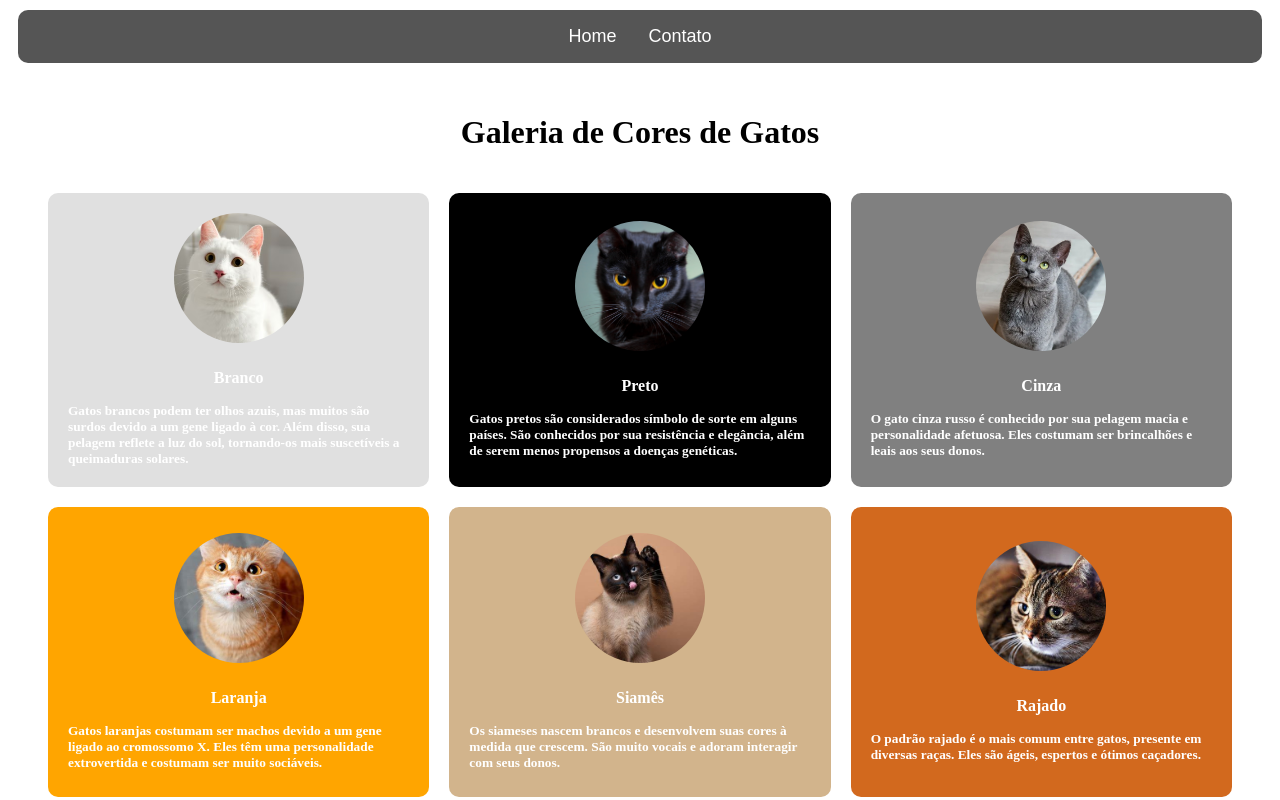
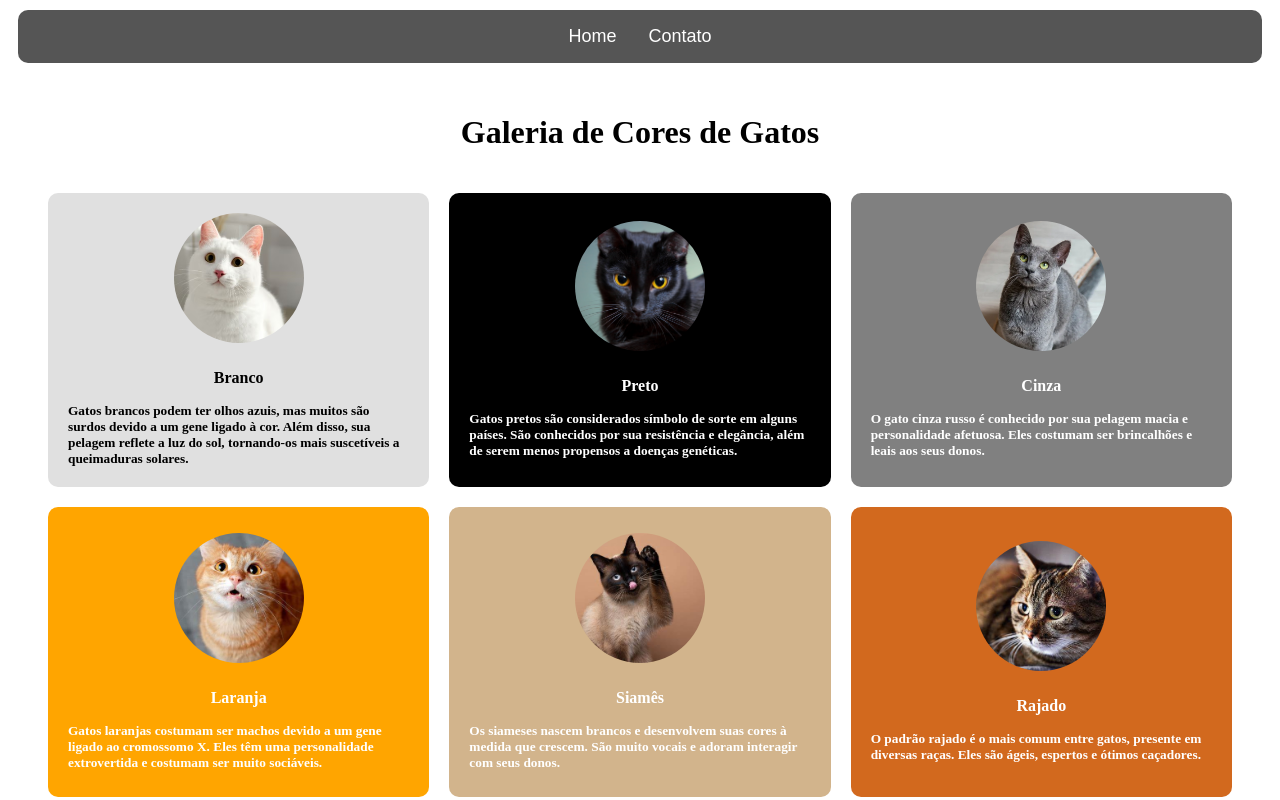
Before and after one commit to manudiass03/manudiass03.github.io, a SvelteKit app: page / in a window 1280 px wide. Shown: the top 800 px of the page. Built offline with nearby package versions, Linux system fonts and the light colour scheme.

Commit message:
escrita preta

```diff
--- a/src/routes/+page.svelte
+++ b/src/routes/+page.svelte
@@ -2,15 +2,15 @@
     import { onMount } from 'svelte';
     let page = 'home';
     let colors = [
-        { name: 'Branco', fact: 'Gatos brancos podem ter olhos azuis, mas muitos são surdos devido a um gene ligado à cor. Além disso, sua pelagem reflete a luz do sol, tornando-os mais suscetíveis a queimaduras solares.', color: '#E0E0E0', image: 'branco.jpg' },
-        { name: 'Preto', fact: 'Gatos pretos são considerados símbolo de sorte em alguns países. São conhecidos por sua resistência e elegância, além de serem menos propensos a doenças genéticas.', color: '#000000', image: 'preto.jpg' },
-        { name: 'Cinza', fact: 'O gato cinza russo é conhecido por sua pelagem macia e personalidade afetuosa. Eles costumam ser brincalhões e leais aos seus donos.', color: '#808080', image: 'cinza.jpg' },
-        { name: 'Laranja', fact: 'Gatos laranjas costumam ser machos devido a um gene ligado ao cromossomo X. Eles têm uma personalidade extrovertida e costumam ser muito sociáveis.', color: '#FFA500', image: 'laranja.jpg' },
-        { name: 'Siamês', fact: 'Os siameses nascem brancos e desenvolvem suas cores à medida que crescem. São muito vocais e adoram interagir com seus donos.', color: '#D2B48C', image: 'siames.jpg' },
-        { name: 'Rajado', fact: 'O padrão rajado é o mais comum entre gatos, presente em diversas raças. Eles são ágeis, espertos e ótimos caçadores.', color: '#D2691E', image: 'rajado.jpg' },
-        { name: 'Calico', fact: 'Gatos calicos são quase sempre fêmeas devido à combinação genética das cores. Sua pelagem única os torna muito desejados por amantes de gatos.', color: '#FFCC00', image: 'calico.jpg' },
-        { name: 'Chocolate', fact: 'Gatos chocolate são raros e geralmente pertencem à raça Havana Brown. São conhecidos por sua personalidade afetuosa e lealdade.', color: '#5C3317', image: 'chocolate.jpg' },
-        { name: 'Frajola', fact: 'Os gatos Frajola possuem a clássica coloração preta e branca e são conhecidos por serem brincalhões e amigáveis. Seu padrão de cores é popular em diversas raças.', color: '#000000', image: 'frajola.jpg' }
+        { name: 'Branco', fact: 'Gatos brancos podem ter olhos azuis, mas muitos são surdos devido a um gene ligado à cor. Além disso, sua pelagem reflete a luz do sol, tornando-os mais suscetíveis a queimaduras solares.', color: '#E0E0E0', textColor: 'black', image: 'branco.jpg' },
+        { name: 'Preto', fact: 'Gatos pretos são considerados símbolo de sorte em alguns países. São conhecidos por sua resistência e elegância, além de serem menos propensos a doenças genéticas.', color: '#000000', textColor: 'white', image: 'preto.jpg' },
+        { name: 'Cinza', fact: 'O gato cinza russo é conhecido por sua pelagem macia e personalidade afetuosa. Eles costumam ser brincalhões e leais aos seus donos.', color: '#808080', textColor: 'white', image: 'cinza.jpg' },
+        { name: 'Laranja', fact: 'Gatos laranjas costumam ser machos devido a um gene ligado ao cromossomo X. Eles têm uma personalidade extrovertida e costumam ser muito sociáveis.', color: '#FFA500', textColor: 'white', image: 'laranja.jpg' },
+        { name: 'Siamês', fact: 'Os siameses nascem brancos e desenvolvem suas cores à medida que crescem. São muito vocais e adoram interagir com seus donos.', color: '#D2B48C', textColor: 'white', image: 'siames.jpg' },
+        { name: 'Rajado', fact: 'O padrão rajado é o mais comum entre gatos, presente em diversas raças. Eles são ágeis, espertos e ótimos caçadores.', color: '#D2691E', textColor: 'white', image: 'rajado.jpg' },
+        { name: 'Calico', fact: 'Gatos calicos são quase sempre fêmeas devido à combinação genética das cores. Sua pelagem única os torna muito desejados por amantes de gatos.', color: '#FFCC00', textColor: 'black', image: 'calico.jpg' },
+        { name: 'Chocolate', fact: 'Gatos chocolate são raros e geralmente pertencem à raça Havana Brown. São conhecidos por sua personalidade afetuosa e lealdade.', color: '#5C3317', textColor: 'white', image: 'chocolate.jpg' },
+        { name: 'Frajola', fact: 'Os gatos Frajola possuem a clássica coloração preta e branca e são conhecidos por serem brincalhões e amigáveis. Seu padrão de cores é popular em diversas raças.', color: '#000000', textColor: 'white', image: 'frajola.jpg' }
     ];
 </script>
 
@@ -48,7 +48,6 @@
     .card {
         padding: 20px;
         border-radius: 10px;
-        color: white;
         font-weight: bold;
         min-height: 250px;
         display: flex;
@@ -100,7 +99,7 @@
         <h1>Galeria de Cores de Gatos</h1>
         <div class="gallery">
             {#each colors as cat}
-                <div class="card" style="background: {cat.color}">
+                <div class="card" style="background: {cat.color}; color: {cat.textColor}">
                     <img src={cat.image} alt={cat.name}>
                     <p>{cat.name}</p>
                     <small>{cat.fact}</small>
```
